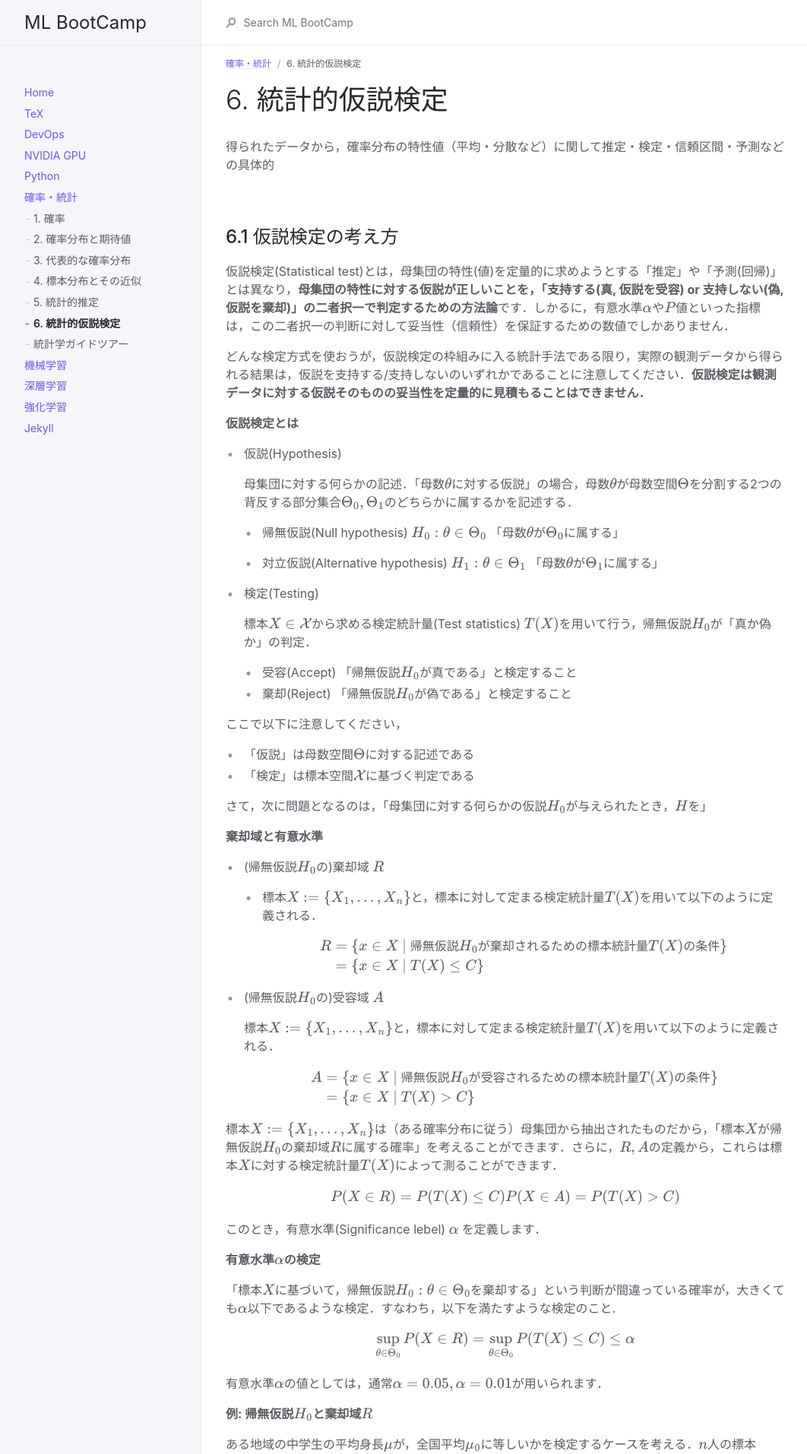
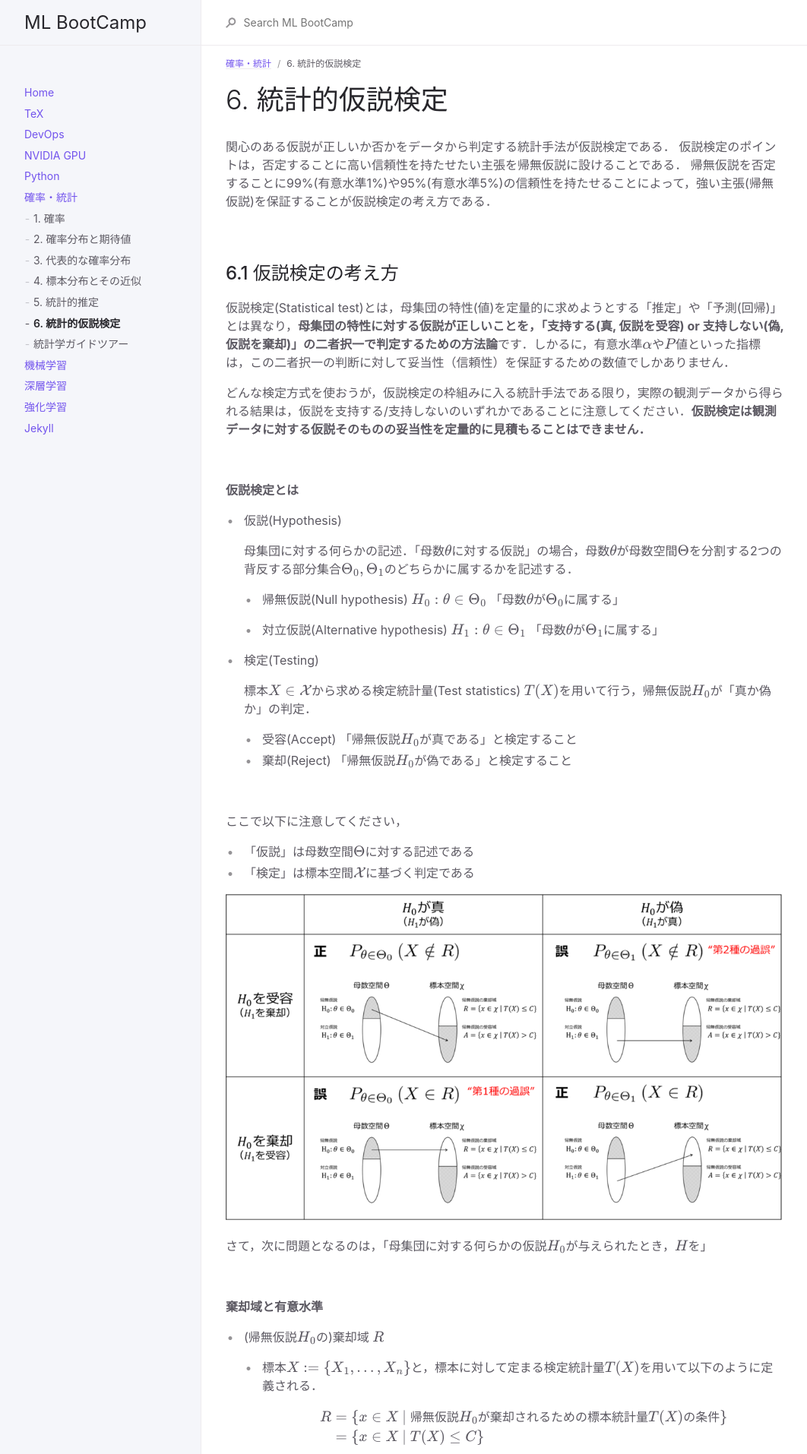
Before and after one commit to imai-laboratory/b4_induction_training, a Jekyll site: the page built from docs/stat/6.statistical_test.md, in a window 1280 px wide. Shown: the top 1914 px of the page at 76% size, without its empty margins (107-1169 px from the left). Built offline with Jekyll 4.4.1, drawn with Linux system fonts in a browser that asks for light colours; formulas are drawn with MathJax 3; some of the changed text lies outside the part shown.

Commit message:
Update docs/stat

```diff
--- a/docs/stat/6.statistical_test.md
+++ b/docs/stat/6.statistical_test.md
@@ -7,7 +7,9 @@ nav_order: 6
 
 # 6. 統計的仮説検定
 
-得られたデータから，確率分布の特性値（平均・分散など）に関して推定・検定・信頼区間・予測などの具体的
+関心のある仮説が正しいか否かをデータから判定する統計手法が仮説検定である．
+仮説検定のポイントは，否定することに高い信頼性を持たせたい主張を帰無仮説に設けることである．
+帰無仮説を否定することに99%(有意水準1%)や95%(有意水準5%)の信頼性を持たせることによって，強い主張(帰無仮説)を保証することが仮説検定の考え方である．
 
 <br>
 
@@ -21,7 +23,7 @@ nav_order: 6
 
 どんな検定方式を使おうが，仮説検定の枠組みに入る統計手法である限り，実際の観測データから得られる結果は，仮説を支持する/支持しないのいずれかであることに注意してください．**仮説検定は観測データに対する仮説そのものの妥当性を定量的に見積もることはできません．**
 
-
+<br>
 
 **仮説検定とは**
 
@@ -41,6 +43,7 @@ nav_order: 6
   - 棄却(Reject) 「帰無仮説$$H_0$$が偽である」と検定すること
 
 
+<br>
 
 ここで以下に注意してください，
 
@@ -49,11 +52,15 @@ nav_order: 6
 
 
 
+![img]({{ site.url }}/assets/images/docs/stat/statistical_test.png)
+
+
+
 さて，次に問題となるのは，「母集団に対する何らかの仮説$$H_0$$が与えられたとき，$$H$$を」
 
 
 
-
+<br>
 
 
 
@@ -96,7 +103,7 @@ $$
 
 このとき，有意水準(Significance lebel) $$\alpha$$ を定義します．
 
-
+<br>
 
 **有意水準$$\alpha$$の検定**
 
@@ -109,7 +116,7 @@ $$
 
 有意水準$$\alpha$$の値としては，通常$$\alpha=0.05, \alpha=0.01$$が用いられます．
 
-
+<br>
 
 **例: 帰無仮説$$H_0$$と棄却域$$R$$**
 
@@ -135,7 +142,7 @@ $$
 
 が計算できるから，有意水準$$\alpha$$を元に，仮説$$H_0$$の棄却/受容を判定できる．
 
-
+<br>
 
 
 
@@ -143,7 +150,7 @@ $$
 
 有意(Significance)は統計学の用語で，「確率的に偶然とは考えにくく，必然的であると考えられる」ことを指します．
 
-
+<br>
 
 **有意確率(P値)**
 
@@ -170,10 +177,14 @@ $$
 
 
 
+<br><br>
+
 
 ## 6.2 正規母集団についての仮説検定
 
+正規分布$$\mathcal{N}(\mu, \sigma^2)$$に従う母集団を正規母集団といいます．手元にある標本(観測データ)に対して，母分布に正規分布を仮定して行う仮説検定として代表的なものを紹介します．
 
+<br>
 
 - A. 1標本の正規母集団
   - 	A1: 母平均$$\mu$$の検定（母分散$$\sigma^2$$が既知）
@@ -189,13 +200,13 @@ $$
 
 
 
-
+<br>
 
 
 
 ### A. 1標本の正規母集団
 
-**A1: 母平均の検定（母分散$$\sigma^2$$が既知）**
+**A1: 母平均$$\mu$$の検定（母分散$$\sigma^2$$が既知）**
 
 両側検定の帰無仮説$$H_0: \mu = \mu_0$$の下で，中心極限定理より，
 
@@ -246,7 +255,7 @@ $$
 
 ### B. 2標本の正規母集団（母分散$\sigma^2$が等しい）
 
-**B1: 母平均の同等性の検定（母分散$$\sigma^2$$が既知）**
+**B1: 母平均$$\mu_1, \mu_2$$の同等性の検定（母分散$$\sigma^2_1, \sigma^2_2$$が既知）**
 
 両側検定の帰無仮説$$H_0: \mu_X = \mu_Y$$の下で，中心極限定理より，
 
@@ -262,8 +271,7 @@ $$
 
 
 
-
-**B2: 母平均の同等性の検定（母分散$$\sigma^2$$が未知）　"t検定"**
+**B2: 母平均$$\mu_1, \mu_2$$の同等性の検定（母分散$$\sigma^2_1, \sigma^2_2$$が未知）　"t検定"**
 
 （2標本に共通する）母分散の推定量$$\hat{\sigma}^2$$を以下のように定義する．
 
@@ -290,7 +298,7 @@ $$
 
 ### C. 2標本の正規母集団（母分散$\sigma^2$が等しくない）
 
-**C1: 母平均の同等性の検定（母分散$$\sigma^2$$が既知）**
+**C1: 母平均$$\mu_1, \mu_2$$の同等性の検定（母分散$$\sigma^2_1, \sigma^2_2$$が既知）**
 
 両側検定の帰無仮説$$H_0: \mu_X = \mu_Y$$の下で，中心極限定理より，
 
@@ -306,8 +314,7 @@ $$
 
 
 
-
-**C2: 母平均の同等性の検定（母分散$$\sigma^2$$が未知）**
+**C2: 母平均$$\mu_1, \mu_2$$の同等性の検定（母分散$$\sigma^2_1, \sigma^2_2$$が未知）**
 
 両側検定の帰無仮説$$H_0: \mu_X = \mu_Y$$の下で，ウェルチの検定(Welch's test)より，
 
@@ -329,8 +336,7 @@ $$
 
 
 
-
-**C3: 母分散の同等性の検定　"F検定"**
+**C3: 母分散$$\sigma^2_1, \sigma^2_2$$の同等性の検定　"F検定"**
 
 両側検定の帰無仮説$$H_0: \sigma_X^2 = \sigma_Y^2$$の下で，
 
```
Also changed, not shown: other parts of docs/stat/6.statistical_test.md (+2 -4 lines), docs/stat/3.prob_distribution.md (+2 -2 lines), assets/images/docs/stat/statistical_test.png (added).
